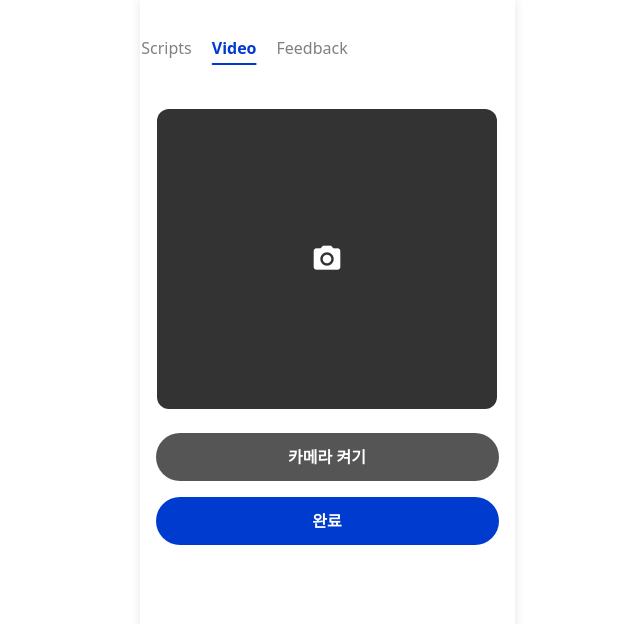
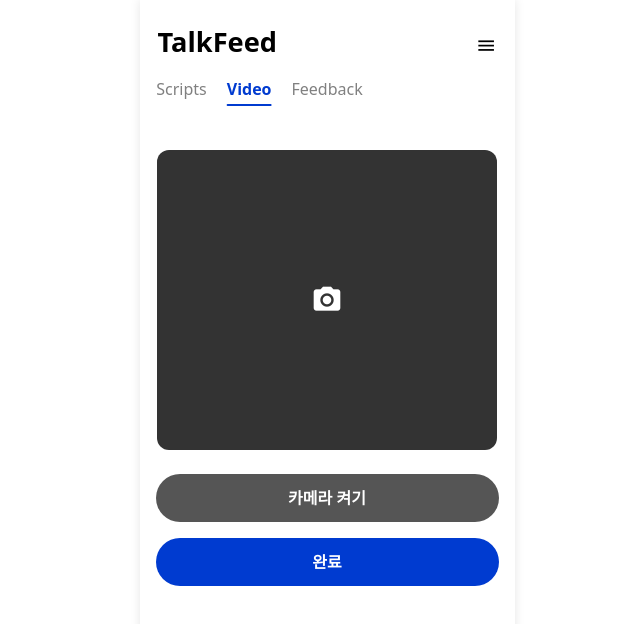
Before and after one commit to jh-9999/TalkFeed, a React (Create React App) app in the folder Frontend/: page /record in a window 1280 px wide. Shown: the top 624 px of the page, without its empty margins (313-953 px from the left). Built offline with nearby package versions, Linux system fonts and the light colour scheme.

Commit message:
프론트 헤더 수정

```diff
--- a/Frontend/package.json
+++ b/Frontend/package.json
@@ -5,8 +5,10 @@
   "dependencies": {
     "axios": "^1.7.9",
     "bootstrap": "^5.3.3",
+    "chart.js": "^4.4.8",
     "cra-template": "1.2.0",
     "react": "^19.0.0",
+    "react-chartjs-2": "^5.3.0",
     "react-dom": "^19.0.0",
     "react-router-dom": "^7.1.5",
     "react-scripts": "5.0.1",
--- a/Frontend/src/components/Pages/CreateScripts.jsx
+++ b/Frontend/src/components/Pages/CreateScripts.jsx
@@ -60,6 +60,12 @@ function CreateScripts() {
 
   return (
     <div className="create-scripts-container">
+
+      <div className="header">
+          <h1 className="header-title">TalkFeed</h1>
+          <span className="material-icons menu-icon">menu</span>
+      </div>
+
       {/* 네비게이션 */}
       <div className="scripts-nav">
         <span
--- a/Frontend/src/components/Pages/CreateScriptsOutput.jsx
+++ b/Frontend/src/components/Pages/CreateScriptsOutput.jsx
@@ -23,6 +23,12 @@ function CreateScriptsOutput() {
 
   return (
     <div className="scripts-output-container">
+
+      <div className="header">
+          <h1 className="header-title">TalkFeed</h1>
+          <span className="material-icons menu-icon">menu</span>
+      </div>
+
       {/* 네비게이션 */}
       <div className="scripts-nav">
         <span
--- a/Frontend/src/components/Pages/Feedback.jsx
+++ b/Frontend/src/components/Pages/Feedback.jsx
@@ -43,6 +43,12 @@ function Feedback() {
 
   return (
     <div className="feedback-container">
+
+      <div className="header">
+          <h1 className="header-title">TalkFeed</h1>
+          <span className="material-icons menu-icon">menu</span>
+      </div>
+
       {/* ✅ 네비게이션 바 추가 */}
       <div className="scripts-nav">
         <span
--- a/Frontend/src/components/Pages/FeedbackEmotion.css
+++ b/Frontend/src/components/Pages/FeedbackEmotion.css
@@ -7,6 +7,76 @@
     align-items: flex-start; /* ✅ 왼쪽 정렬 */
     padding: 1rem;
     background-color: #ffffff;
+}
+
+/* 헤더 전체 스타일 */
+.feedback-header {
+    width: 110%;
+    display: flex;
+    justify-content: space-between; /* 좌우 정렬 */
+    align-items: center; /* 세로 중앙 정렬 */
+    padding: 0rem 1.2rem;
+    position: relative; /* ✅ 개별 이동 가능하도록 설정 */
+    top: 10px;
+    right: 17px;
+}
+
+/* TalkFeed 글씨 스타일 */
+.feedback-header-title {
+    font-size: 1.7rem;
+    font-weight: bold;
+    color: black;
+}
+
+/* 메뉴 아이콘 스타일 */
+.feedback-menu-icon {
+    font-size: 2rem;
+    cursor: pointer;
+}
+
+
+
+/* ✅ 네비게이션 바 스타일 (탭 메뉴) */
+.feedback-nav {
+    justify-content: flex-start; /* 왼쪽 정렬 */
+    padding-right: 165px; /* 오른쪽 여백 추가 */
+    display: flex; /* 가로 정렬 */
+    justify-content: center; /* 중앙 정렬 */
+    gap: 20px; /* 각 탭 사이 간격 */
+    font-size: 1rem; /* 폰트 크기 */
+    margin-bottom: 4rem; /* 아래쪽 여백 */
+    position: relative; /* 위치 조정 가능하도록 설정 */
+    top: 20px; /* 위에서 20px 내려오도록 설정 */
+    left: 3px;
+}
+
+/* ✅ 네비게이션 바의 개별 탭 스타일 */
+.feedback-nav span {
+    color: gray; /* 기본 글자 색상 */
+    cursor: pointer; /* 마우스 오버 시 클릭 가능하도록 설정 */
+    font-weight: normal; /* 기본 글씨 굵기 */
+    position: relative; /* 위치 조정 가능하도록 설정 */
+    padding-bottom: 5px; /* 글자 아래 여백 */
+}
+
+/* ✅ 선택된 탭 스타일 (현재 활성화된 탭) */
+.feedback-nav .active-tab {
+    font-weight: bold; /* 글자 굵게 */
+    color: #003BD0; /* 글자 색상: 파란색 */
+    position: relative; /* 위치 조정 가능하도록 설정 */
+}
+
+/* ✅ 선택된 탭 밑줄 스타일 */
+.feedback-nav .active-tab::after {
+    content: ""; /* 가상 요소 생성 */
+    position: absolute; /* 위치 절대값 설정 */
+    bottom: 0; /* 아래쪽 정렬 */
+    left: 50%; /* 중앙 정렬 */
+    transform: translateX(-50%); /* 가로 방향 중앙 정렬 */
+    width: 100%; /* 밑줄 길이 */
+    height: 2px; /* 밑줄 두께 */
+    background-color: #003BD0; /* 밑줄 색상: 파란색 */
+    border-radius: 2px; /* 끝부분 둥글게 */
 }
 
 
--- a/Frontend/src/components/Pages/FeedbackEmotion.jsx
+++ b/Frontend/src/components/Pages/FeedbackEmotion.jsx
@@ -41,8 +41,14 @@ function FeedbackEmotion() {
 
   return (
     <div className="feedback-emotion-container">
+
+      <div className="feedback-header">
+          <h1 className="feedback-header-title">TalkFeed</h1>
+          <span className="material-icons feedback-menu-icon">menu</span>
+      </div>
+
       {/* ✅ 네비게이션 바 */}
-      <div className="scripts-nav">
+      <div className="feedback-nav">
         <span className={location.pathname.includes("scripts") ? "active-tab" : ""} onClick={() => navigate("/scripts")}>Scripts</span>
         <span className={location.pathname.includes("video") ? "active-tab" : ""} onClick={() => navigate("/uploadvideo")}>Video</span>
         <span className={location.pathname.includes("feedback") ? "active-tab" : ""} onClick={() => navigate("/feedback")}>Feedback</span>
--- a/Frontend/src/components/Pages/FeedbackSpeed.jsx
+++ b/Frontend/src/components/Pages/FeedbackSpeed.jsx
@@ -65,8 +65,14 @@ function FeedbackEmotion() {
 
   return (
     <div className="feedback-emotion-container">
+
+      <div className="feedback-header">
+          <h1 className="feedback-header-title">TalkFeed</h1>
+          <span className="material-icons feedback-menu-icon">menu</span>
+      </div>
+
       {/* 네비게이션 바 */}
-      <div className="scripts-nav">
+      <div className="feedback-nav">
         <span
           className={location.pathname.includes("scripts") ? "active-tab" : ""}
           onClick={() => navigate("/scripts")}
--- a/Frontend/src/components/Pages/FeedbackWhisper.jsx
+++ b/Frontend/src/components/Pages/FeedbackWhisper.jsx
@@ -65,8 +65,15 @@ function FeedbackWhisper() {
 
   return (
     <div className="feedback-emotion-container">
+
+
+      <div className="feedback-header">
+          <h1 className="feedback-header-title">TalkFeed</h1>
+          <span className="material-icons feedback-menu-icon">menu</span>
+      </div>
+
       {/* 네비게이션 바 */}
-      <div className="scripts-nav">
+      <div className="feedback-nav">
         <span className={location.pathname.includes("scripts") ? "active-tab" : ""} onClick={() => navigate("/scripts")}>
           Scripts
         </span>
--- a/Frontend/src/components/Pages/RecordVideo.jsx
+++ b/Frontend/src/components/Pages/RecordVideo.jsx
@@ -98,6 +98,12 @@ function RecordVideo() {
 
   return (
     <div className="record-video-container">
+
+      <div className="header">
+          <h1 className="header-title">TalkFeed</h1>
+          <span className="material-icons menu-icon">menu</span>
+      </div>
+
       <div className="scripts-nav">
         <span
           className={location.pathname.includes("scripts") ? "active-tab" : ""}
--- a/Frontend/src/components/Pages/Scripts.css
+++ b/Frontend/src/components/Pages/Scripts.css
@@ -7,6 +7,30 @@
     align-items: center;
     padding: 1rem;
     background-color: #ffffff;
+}
+
+/* 헤더 전체 스타일 */
+.header {
+    width: 110%;
+    display: flex;
+    justify-content: space-between; /* 좌우 정렬 */
+    align-items: center; /* 세로 중앙 정렬 */
+    padding: 0rem 1.2rem;
+    position: relative; /* ✅ 개별 이동 가능하도록 설정 */
+    top: 10px;
+}
+
+/* TalkFeed 글씨 스타일 */
+.header-title {
+    font-size: 1.7rem;
+    font-weight: bold;
+    color: black;
+}
+
+/* 메뉴 아이콘 스타일 */
+.menu-icon {
+    font-size: 2rem;
+    cursor: pointer;
 }
 
 /* 네비게이션 스타일 */
@@ -20,6 +44,7 @@
     margin-bottom: 4rem;
     position: relative; /* ✅ 개별 이동 가능하도록 설정 */
     top: 20px;
+    left: 15px;
 }
 
 .scripts-nav span {
--- a/Frontend/src/components/Pages/Scripts.jsx
+++ b/Frontend/src/components/Pages/Scripts.jsx
@@ -20,6 +20,12 @@ function Scripts() {
 
     return (
         <div className={`scripts-container ${showModal ? "modal-active" : ""}`}>
+
+            <div className="header">
+                <h1 className="header-title">TalkFeed</h1>
+                <span className="material-icons menu-icon">menu</span>
+            </div>
+
             {/* 네비게이션 바 */}
             <header className="scripts-header">
                 <div className="scripts-nav">
--- a/Frontend/src/components/Pages/UploadVideo.jsx
+++ b/Frontend/src/components/Pages/UploadVideo.jsx
@@ -43,6 +43,11 @@ function UploadVideo() {
 
   return (
     <div className="video-container">
+
+      <div className="header">
+          <h1 className="header-title">TalkFeed</h1>
+          <span className="material-icons menu-icon">menu</span>
+      </div>
       <div className="scripts-nav">
         <span className={location.pathname.includes("scripts") ? "active-tab" : ""} onClick={() => navigate("/scripts")}>
           Scripts
```
Also changed, not shown: 1 other file (tests, documents, lock files or other folders).
